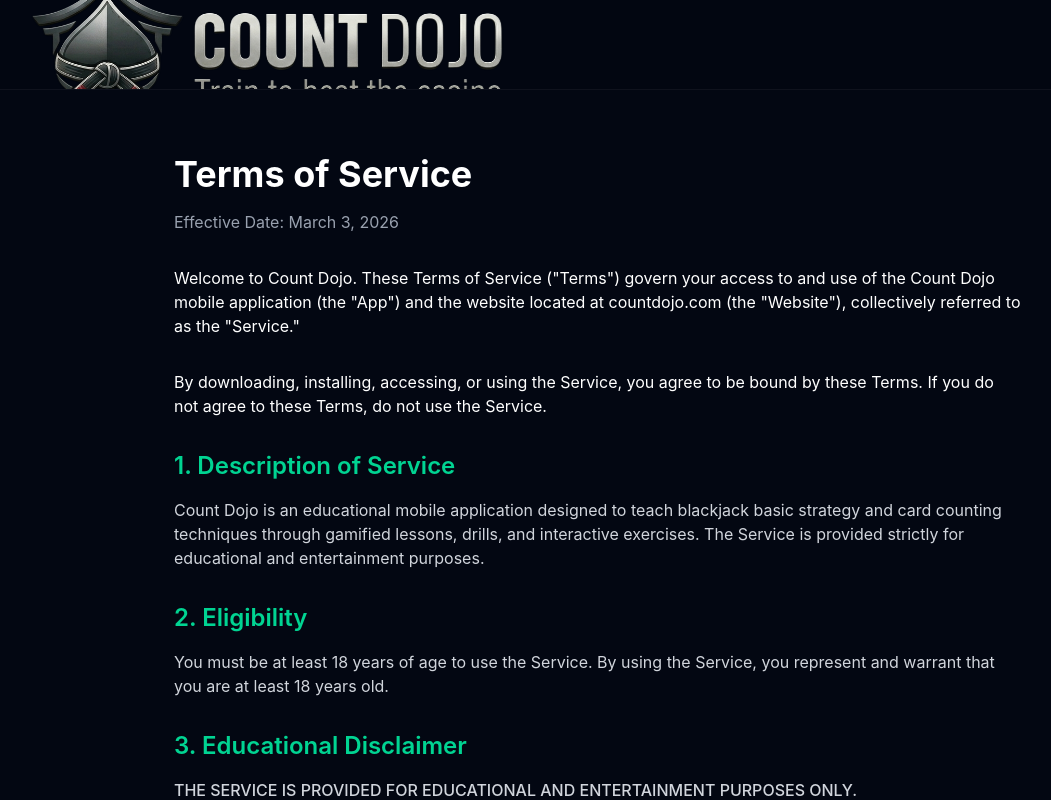
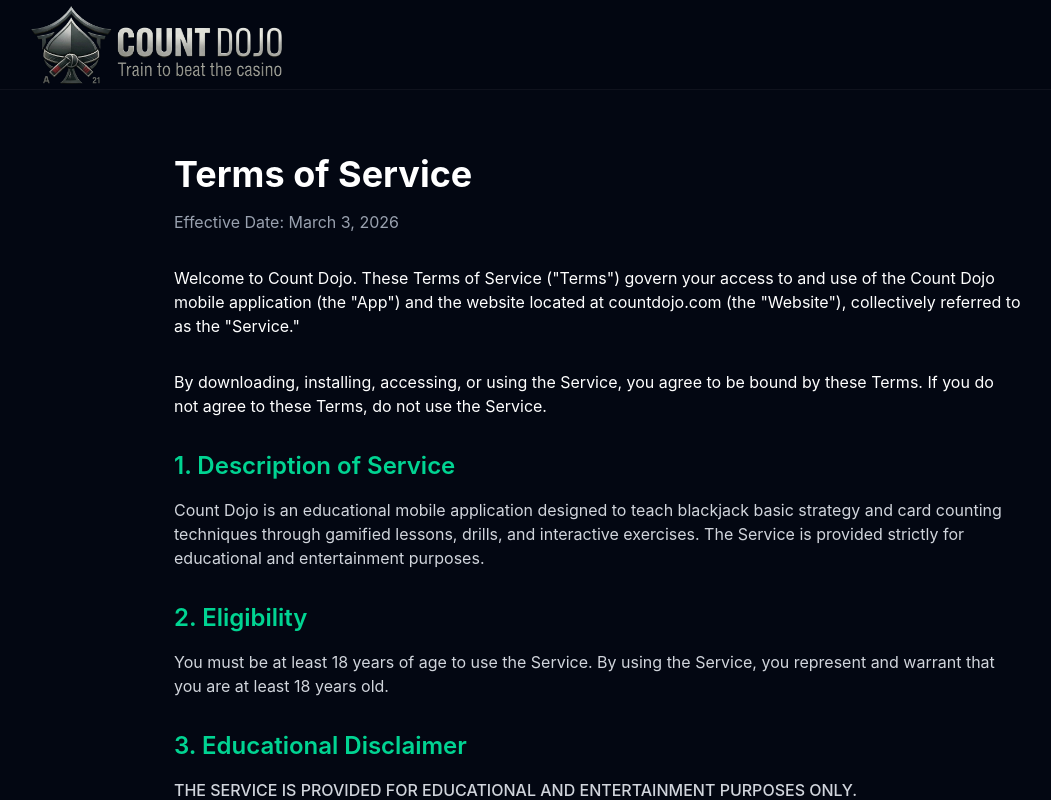
Before and after one commit to TimMarder/countdojo-web, a Next.js app: page /terms in a window 1280 px wide. Shown: the top 800 px of the page, without its empty margins (42-1093 px from the left). Built offline with nearby package versions, Linux system fonts and the light colour scheme.

Commit message:
Fix: logo 80px to fit in 90px header - all pages consistent

```diff
--- a/src/app/page.tsx
+++ b/src/app/page.tsx
@@ -435,7 +435,7 @@
               alt="Count Dojo"
               width={200}
               height={40}
-              className="h-[150px] w-auto object-cover"
+              className="h-[80px] w-auto object-contain"
               priority
             />
           </div>
--- a/src/app/privacy/page.tsx
+++ b/src/app/privacy/page.tsx
@@ -14,7 +14,7 @@
                 alt="Count Dojo"
                 width={200}
                 height={40}
-                className="h-[150px] w-auto object-cover"
+                className="h-[80px] w-auto object-contain"
                 priority
               />
             </Link>
--- a/src/app/terms/page.tsx
+++ b/src/app/terms/page.tsx
@@ -14,7 +14,7 @@
                 alt="Count Dojo"
                 width={200}
                 height={40}
-                className="h-[150px] w-auto object-cover"
+                className="h-[80px] w-auto object-contain"
                 priority
               />
             </Link>
```
